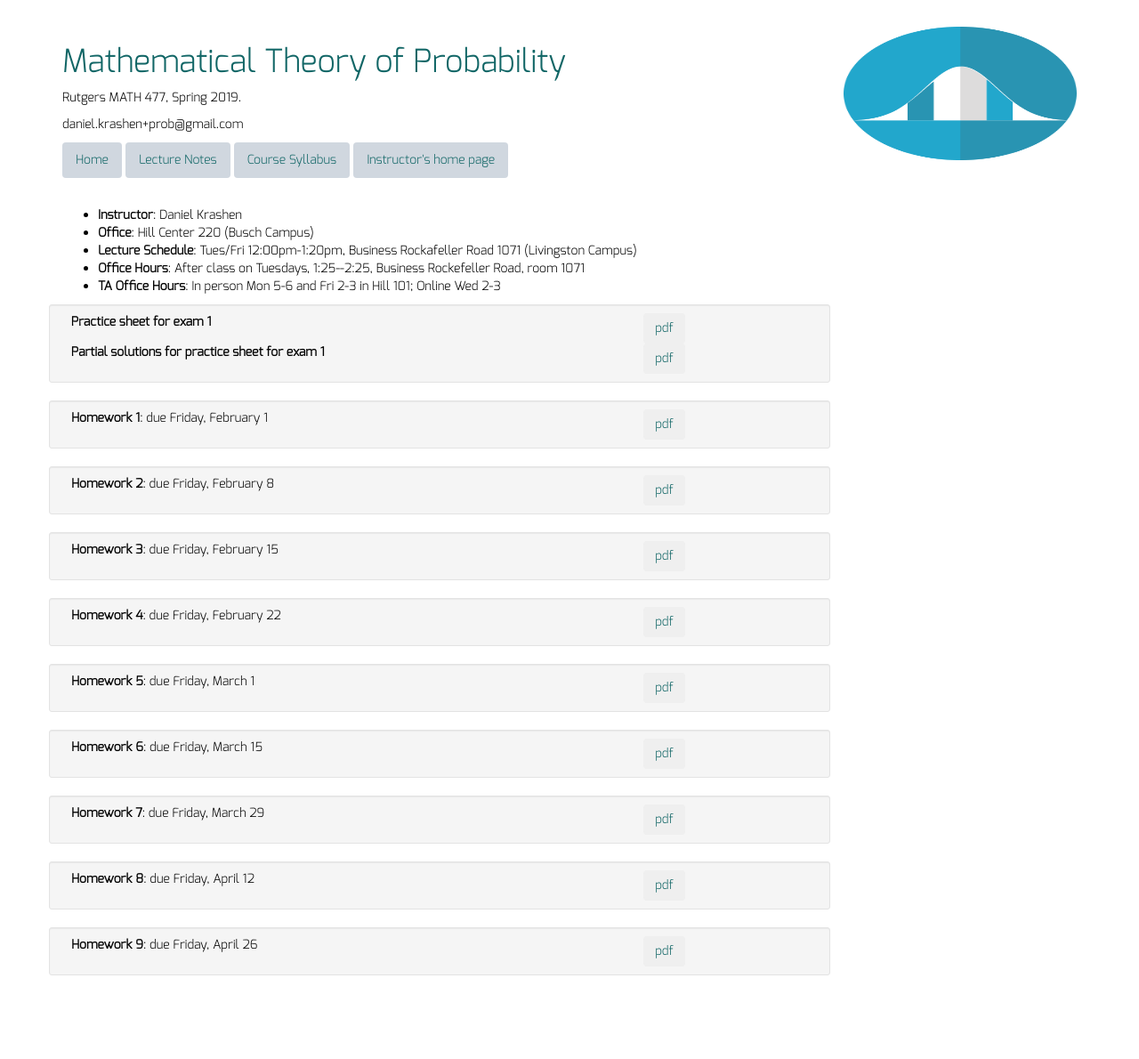
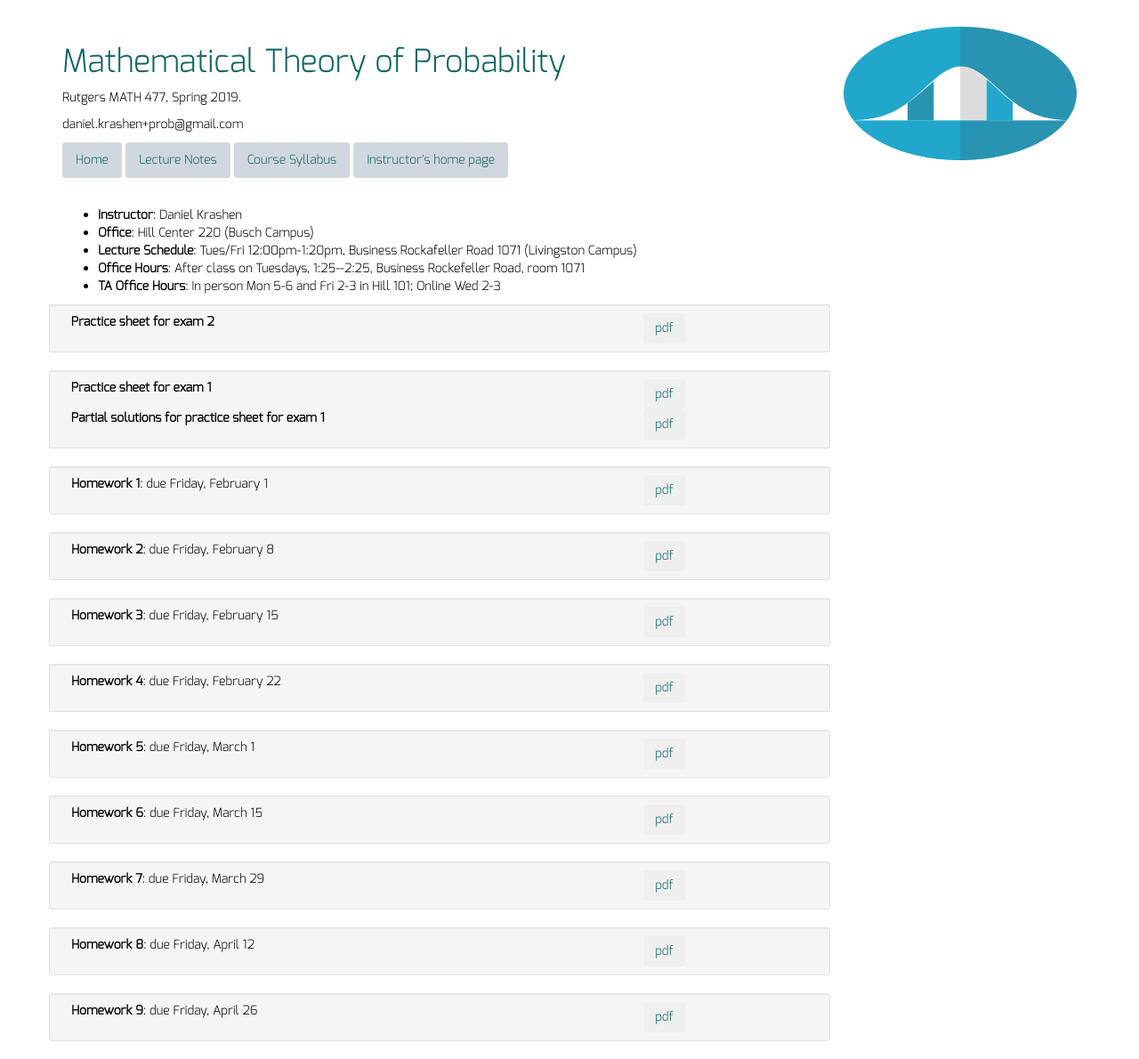
Before and after one commit to dkrashen/probability, a Jekyll site: the page built from index.html, in a window 1280 px wide. Shown: the whole page at 89% size. Built offline with Jekyll 4.4.1, drawn with Linux system fonts in a browser that asks for light colours; nearby versions of some CDN libraries; before the commit the page ends 1116 px from its top, so only the background shows below that.

Commit message:
add practice sheet for exam 2

```diff
--- a/index.html
+++ b/index.html
@@ -16,6 +16,16 @@
       <li> <b>TA Office Hours</b>: {{ site.TA_office_hours }}</li>
       {% endif %}
 	</ul>
+
+<div class="row well well-sm">
+	<div class="col-md-9">
+	  <b>Practice sheet for exam 2</b>
+	</div>
+	<div class="col-md-3">
+		<a href="exams/practice2.pdf"><button type="button"
+    class="btn btn-lnk btn-spaced">pdf</button></a>
+	</div>
+</div>
 
 <div class="row well well-sm">
 	<div class="col-md-9">
```
Also changed, not shown: 1 other file.
